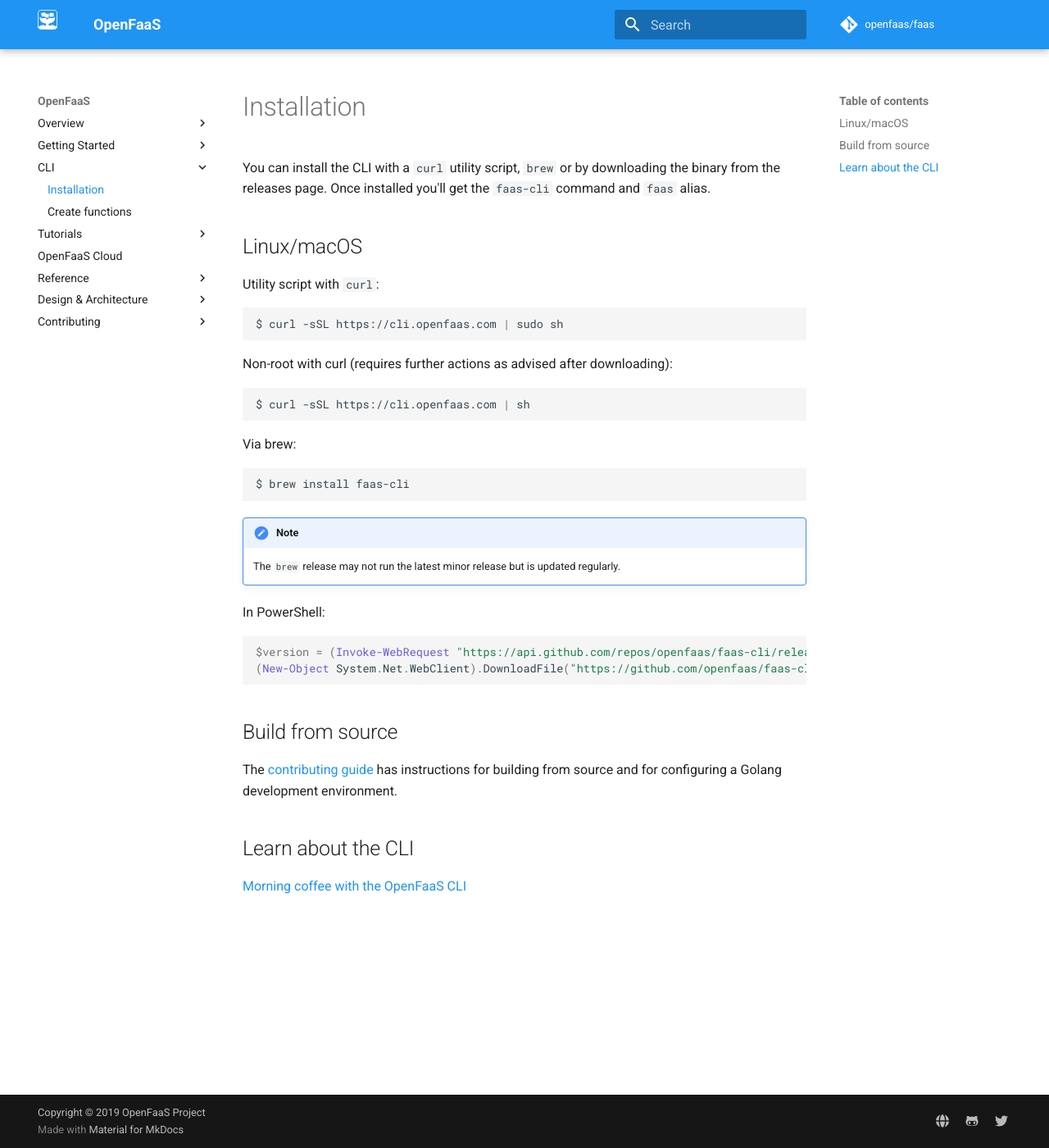
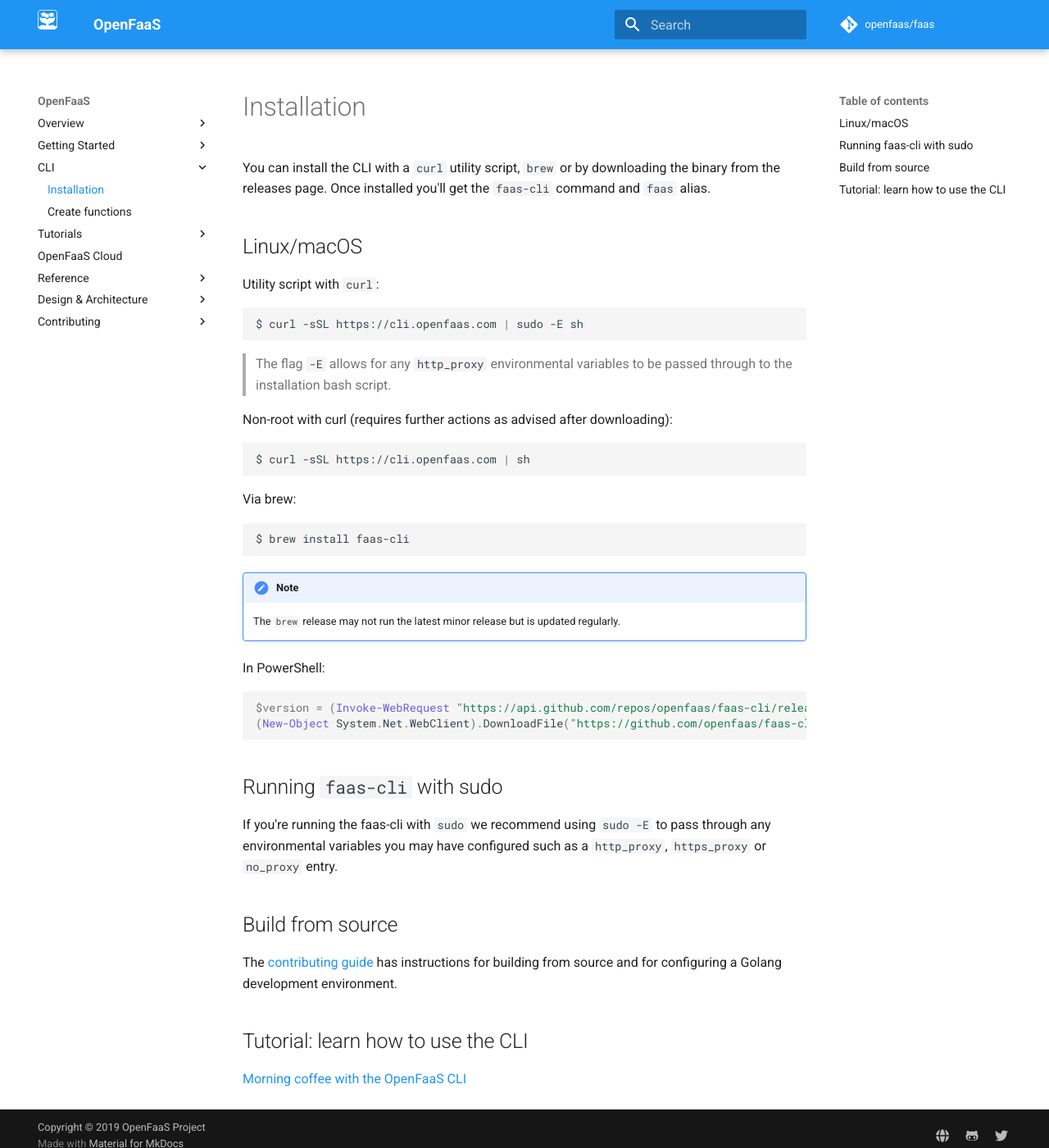
Before and after one commit to openfaas/docs, an MkDocs documentation site: the page built from docs/cli/install.md, in a window 1280 px wide and 1400 px high. Shown: the whole window at 82% size. Built offline with MkDocs 1.6.1 and Material for MkDocs 9.7.7, drawn with Linux system fonts in a browser that asks for light colours; comment, search, counter and statistics services are not loaded; old or Windows-style settings are respelled for this version of MkDocs.

Commit message:
Add http_proxy / sudo -E instructions
Added instructions to honour http_proxy and other env-vars when
using sudo.

Signed-off-by: Alex Ellis (VMware) <alexellis2@gmail.com>

````diff
--- a/docs/cli/install.md
+++ b/docs/cli/install.md
@@ -7,8 +7,10 @@ You can install the CLI with a `curl` utility script, `brew` or by downloading t
 Utility script with `curl`:
 
 ```bash
-$ curl -sSL https://cli.openfaas.com | sudo sh
+$ curl -sSL https://cli.openfaas.com | sudo -E sh
 ```
+
+> The flag `-E` allows for any `http_proxy` environmental variables to be passed through to the installation bash script.
 
 Non-root with curl (requires further actions as advised after downloading):
 
@@ -32,9 +34,14 @@ $version = (Invoke-WebRequest "https://api.github.com/repos/openfaas/faas-cli/re
 (New-Object System.Net.WebClient).DownloadFile("https://github.com/openfaas/faas-cli/releases/download/$version/faas-cli.exe", "faas-cli.exe")
 ```
 
+## Running `faas-cli` with sudo
+
+If you're running the faas-cli with `sudo` we recommend using `sudo -E` to pass through any environmental variables you may have configured such as a `http_proxy`, `https_proxy` or `no_proxy` entry.
+
 ## Build from source
 
 The [contributing guide](../contributing) has instructions for building from source and for configuring a Golang development environment.
-## Learn about the CLI
+
+## Tutorial: learn how to use the CLI
 
 [Morning coffee with the OpenFaaS CLI](https://blog.alexellis.io/quickstart-openfaas-cli/)
````
